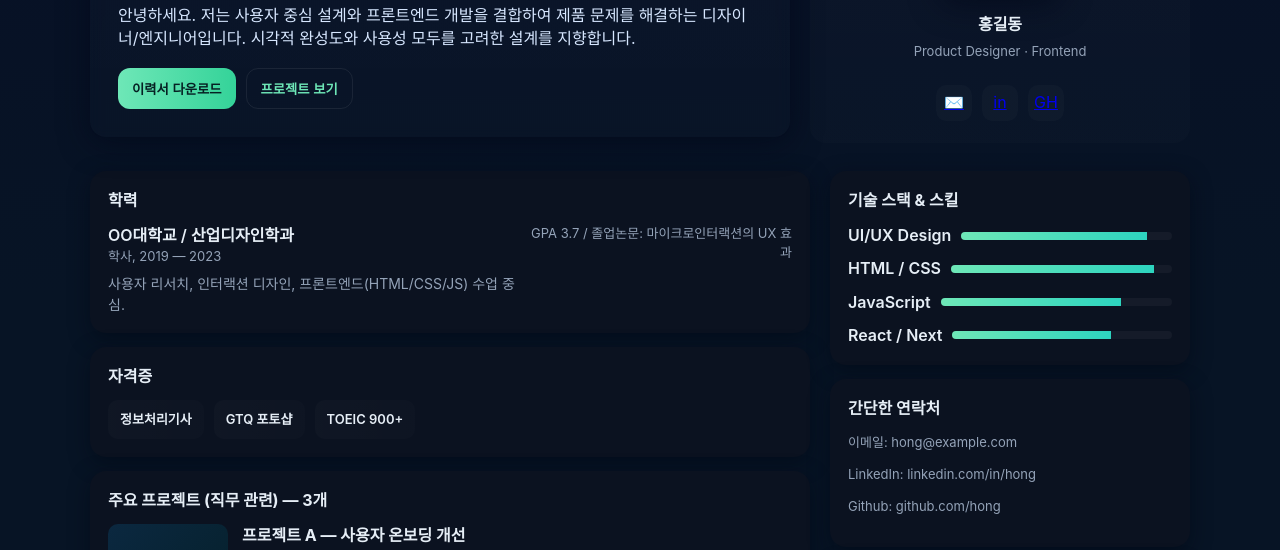
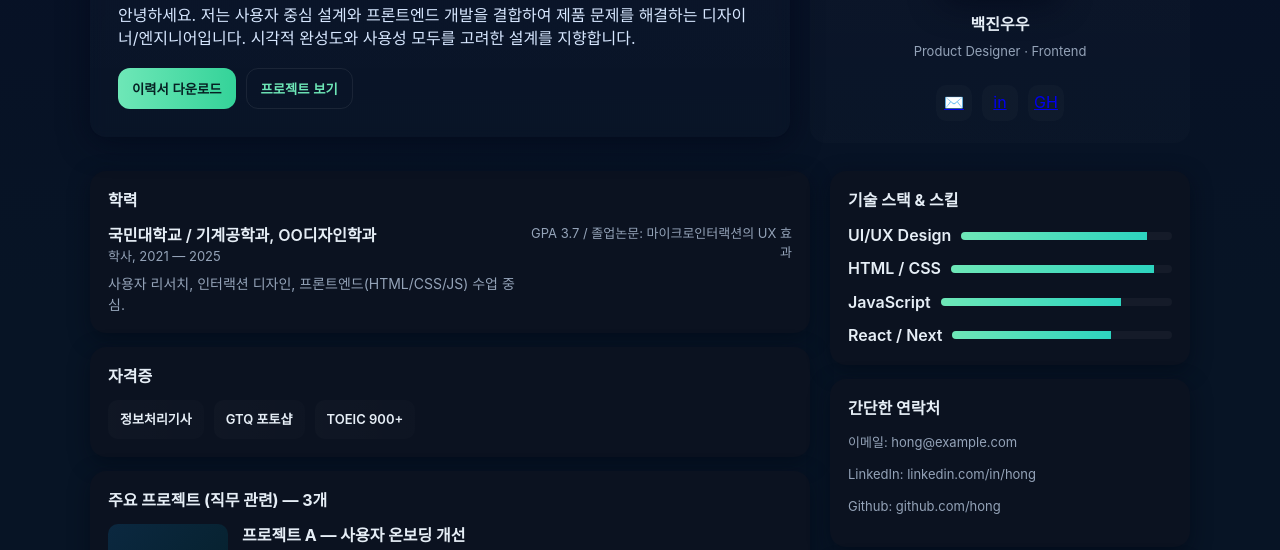
Before and after one commit to andreas02126-ux/BAse, a plain HTML site: page index.html in a window 1280 px wide. Shown: the part 185-735 px from the top of the page. Drawn offline with Linux system fonts and the light colour scheme.

Commit message:
Update index.html

```diff
--- a/index.html
+++ b/index.html
@@ -120,7 +120,7 @@
       <aside class="profile-card">
         <div class="avatar">HG</div>
         <div style="text-align:center">
-          <div style="font-weight:700">홍길동</div>
+          <div style="font-weight:700">백진우우</div>
           <div class="role">Product Designer · Frontend</div>
         </div>
         <div class="contact">
@@ -138,8 +138,8 @@
           <div class="list">
             <div class="edu-item">
               <div class="edu-left">
-                <div class="edu-school">OO대학교 / 산업디자인학과</div>
-                <div class="edu-year">학사, 2019 — 2023</div>
+                <div class="edu-school">국민대학교 / 기계공학과, OO디자인학과</div>
+                <div class="edu-year">학사, 2021 — 2025</div>
                 <div style="color:var(--muted); margin-top:8px; font-size:14px">사용자 리서치, 인터랙션 디자인, 프론트엔드(HTML/CSS/JS) 수업 중심.</div>
               </div>
               <div style="text-align:right; color:var(--muted); font-size:13px">GPA 3.7 / 졸업논문: 마이크로인터랙션의 UX 효과</div>
```
